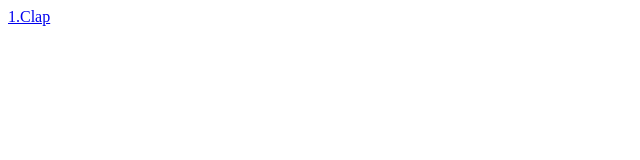
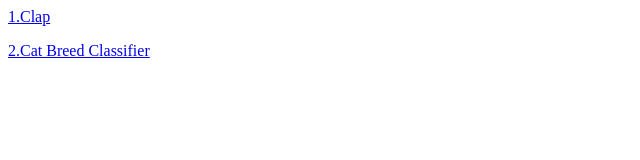
Before and after one commit to chris-song2/chris-song2.github.io, a plain HTML site: page index.html in a window 1280 px wide. Shown: the whole page, without its empty margins (0-640 px from the left). Drawn offline with Linux system fonts and the light colour scheme.

Commit message:
Update index.html

```diff
--- a/index.html
+++ b/index.html
@@ -3,5 +3,8 @@
     <p>
       <a href="https://teachablemachine.withgoogle.com/models/bERIDdmYH/">1.Clap</a>
     </p>
+    <p>
+      <a href="cat/index.html">2.Cat Breed Classifier</a>
+    </p>
   </body>
 </html>
```
